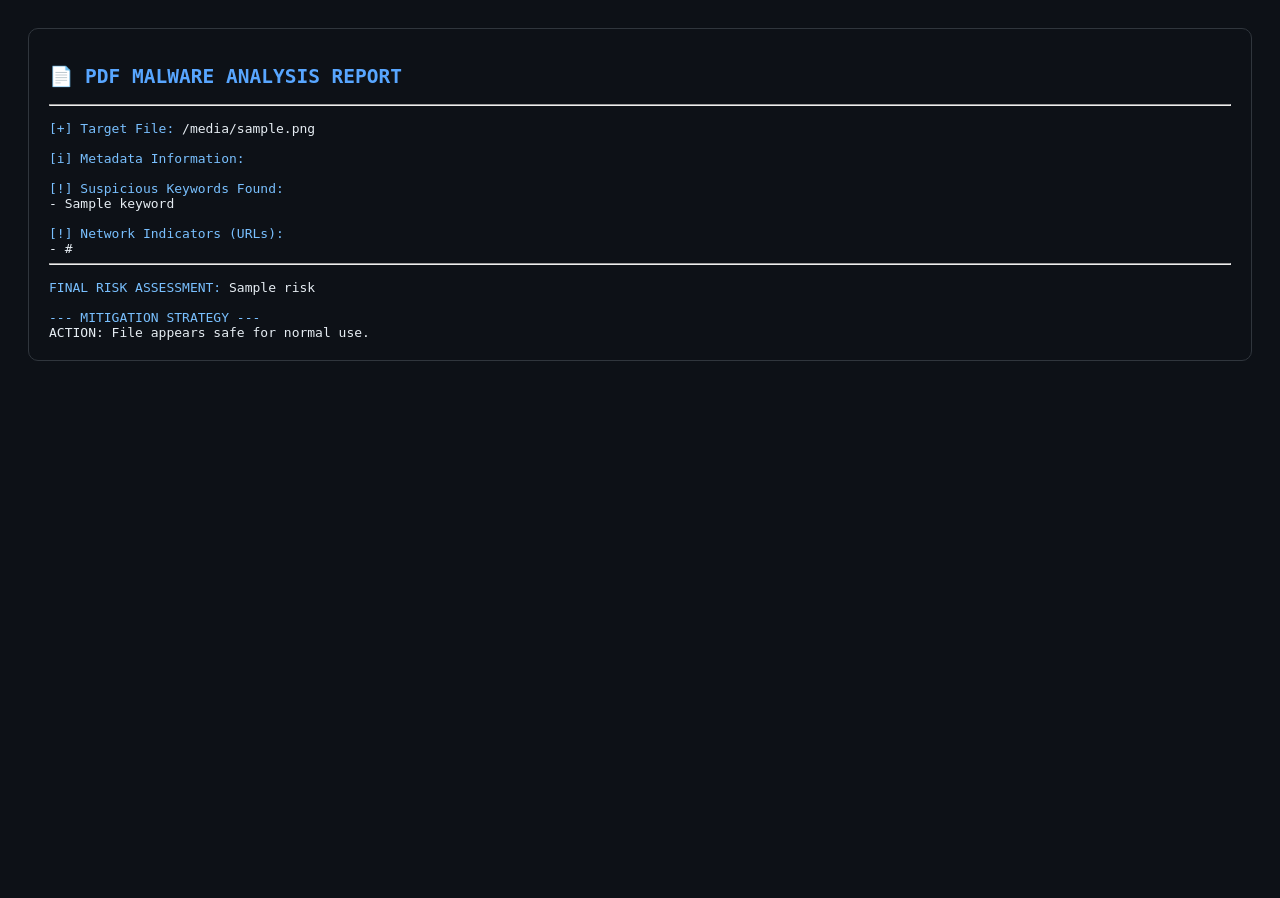
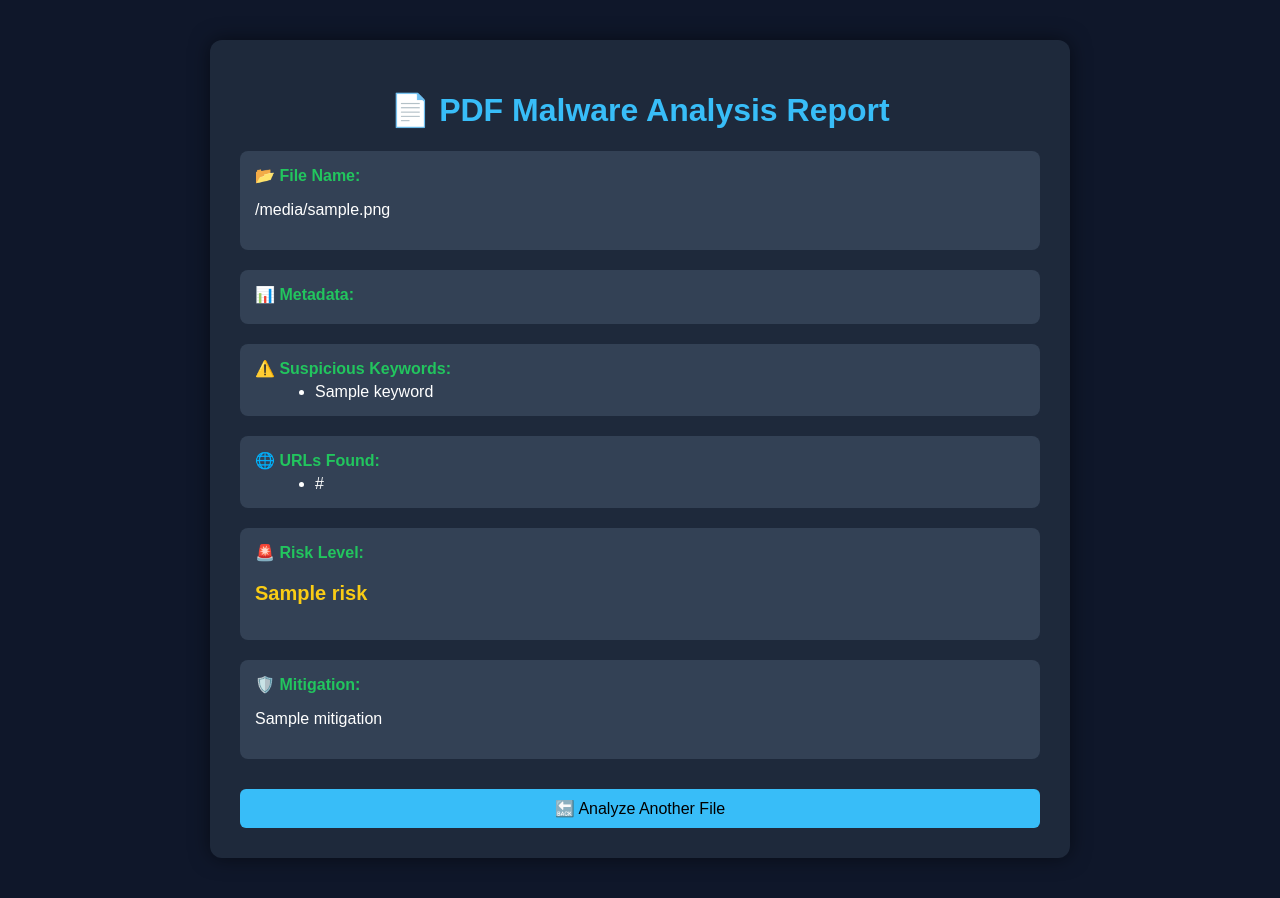
Before and after one commit to siddhantkumbhar107/my-project, a Flask app: template templates/result.html in a window 1280 px wide. Before the commit the page ends 361 px from the top, so only its background shows below. Run offline with Flask 3, Linux system fonts and the light colour scheme; the template is opened without the code that fills it: most values are stand-ins (such as "Sample title", 1, 10 or a date in 2020).

Commit message:
Update result.html

```diff
--- a/templates/result.html
+++ b/templates/result.html
@@ -1,93 +1,131 @@
 <!DOCTYPE html>
 <html>
 <head>
-    <title>PDF Analysis Report</title>
+    <title>PDF Analysis Result</title>
     <style>
         body {
-            background-color: #0d1117;
-            color: #e6edf3;
-            font-family: monospace;
-            padding: 20px;
+            font-family: Arial, sans-serif;
+            background: #0f172a;
+            color: white;
+            margin: 0;
+            padding: 0;
         }
-        .box {
-            border: 1px solid #30363d;
-            padding: 20px;
-            border-radius: 10px;
+
+        .container {
+            max-width: 800px;
+            margin: 40px auto;
+            background: #1e293b;
+            padding: 30px;
+            border-radius: 12px;
+            box-shadow: 0px 0px 20px rgba(0,0,0,0.5);
         }
-        h2 {
-            color: #58a6ff;
+
+        h1 {
+            text-align: center;
+            color: #38bdf8;
         }
+
         .section {
-            margin-top: 15px;
+            margin-top: 20px;
+            padding: 15px;
+            background: #334155;
+            border-radius: 8px;
         }
-        .label {
-            color: #79c0ff;
+
+        .title {
+            font-weight: bold;
+            color: #22c55e;
+        }
+
+        .risk {
+            font-size: 20px;
+            font-weight: bold;
+            color: #facc15;
+        }
+
+        ul {
+            margin: 5px 0 0 20px;
+        }
+
+        .btn {
+            display: block;
+            margin: 30px auto 0;
+            padding: 10px 20px;
+            background: #38bdf8;
+            color: black;
+            border: none;
+            border-radius: 6px;
+            cursor: pointer;
+            text-align: center;
+            text-decoration: none;
+        }
+
+        .btn:hover {
+            background: #0ea5e9;
         }
     </style>
 </head>
+
 <body>
 
-<div class="box">
-
-<h2>📄 PDF MALWARE ANALYSIS REPORT</h2>
-<hr>
+<div class="container">
+    <h1>📄 PDF Malware Analysis Report</h1>
 
     <div class="section">
-    <span class="label">[+] Target File:</span> {{ result.file_name }}
+        <div class="title">📂 File Name:</div>
+        <p>{{ result.file_name }}</p>
     </div>
 
     <div class="section">
-    <span class="label">[i] Metadata Information:</span><br>
-
+        <div class="title">📊 Metadata:</div>
         {% if result.metadata %}
+            <ul>
                 {% for key, value in result.metadata.items() %}
-            - {{ key }}: {{ value }}<br>
+                    <li><b>{{ key }}</b>: {{ value }}</li>
                 {% endfor %}
+            </ul>
         {% else %}
-        None found.
+            <p>No metadata found</p>
         {% endif %}
     </div>
 
     <div class="section">
-    <span class="label">[!] Suspicious Keywords Found:</span><br>
+        <div class="title">⚠️ Suspicious Keywords:</div>
         {% if result.keywords %}
+            <ul>
                 {% for kw in result.keywords %}
-            - {{ kw }}<br>
+                    <li>{{ kw }}</li>
                 {% endfor %}
+            </ul>
         {% else %}
-        None found.
+            <p>None found</p>
         {% endif %}
     </div>
 
     <div class="section">
-    <span class="label">[!] Network Indicators (URLs):</span><br>
+        <div class="title">🌐 URLs Found:</div>
         {% if result.urls %}
+            <ul>
                 {% for url in result.urls %}
-            - {{ url }}<br>
+                    <li>{{ url }}</li>
                 {% endfor %}
+            </ul>
         {% else %}
-        None found.
+            <p>None found</p>
         {% endif %}
     </div>
 
-<hr>
-
     <div class="section">
-    <span class="label">FINAL RISK ASSESSMENT:</span> {{ result.risk }}
+        <div class="title">🚨 Risk Level:</div>
+        <p class="risk">{{ result.risk }}</p>
     </div>
 
     <div class="section">
-    <span class="label">--- MITIGATION STRATEGY ---</span><br>
-
-    {% if result.risk == "High Risk" %}
-        ACTION: Do not open this file. Quarantine immediately.
-    {% elif result.risk == "Medium Risk" %}
-        ACTION: Proceed with caution. Inspect URLs.
-    {% else %}
-        ACTION: File appears safe for normal use.
-    {% endif %}
+        <div class="title">🛡️ Mitigation:</div>
+        <p>{{ result.mitigation }}</p>
     </div>
 
+    <a href="/" class="btn">🔙 Analyze Another File</a>
 </div>
 
 </body>
```
Lines whose indentation alone changed are shown as unchanged.
